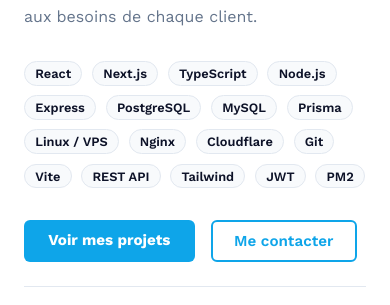
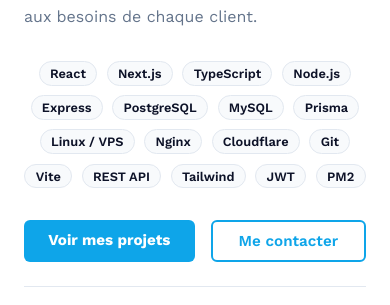
Before and after one commit to mounir-mansi/portfolio, a React (Vite) app in the folder frontend/: page /a-propos in a window 390 px wide. Shown: the part 511-816 px from the top of the page. Built offline with nearby package versions, Linux system fonts and the light colour scheme; no server answers.

Commit message:
fix(mobile/about): badges centrés, boutons 50/50

```diff
--- a/frontend/src/pages/AboutPage/AboutPage.css
+++ b/frontend/src/pages/AboutPage/AboutPage.css
@@ -212,6 +212,10 @@
   .about-page-inner { padding: 3em 1.5em; }
   .about-page-text h1 { font-size: 2rem; }
   .about-values { grid-template-columns: 1fr 1fr; padding: 2em 1.5em; }
+  .about-badges { justify-content: center; }
+  .about-ctas { flex-wrap: nowrap; }
+  .about-ctas .btn-about-primary,
+  .about-ctas .btn-about-outline { flex: 1; text-align: center; white-space: nowrap; }
 }
 
 @media (max-width: 480px) {
```
